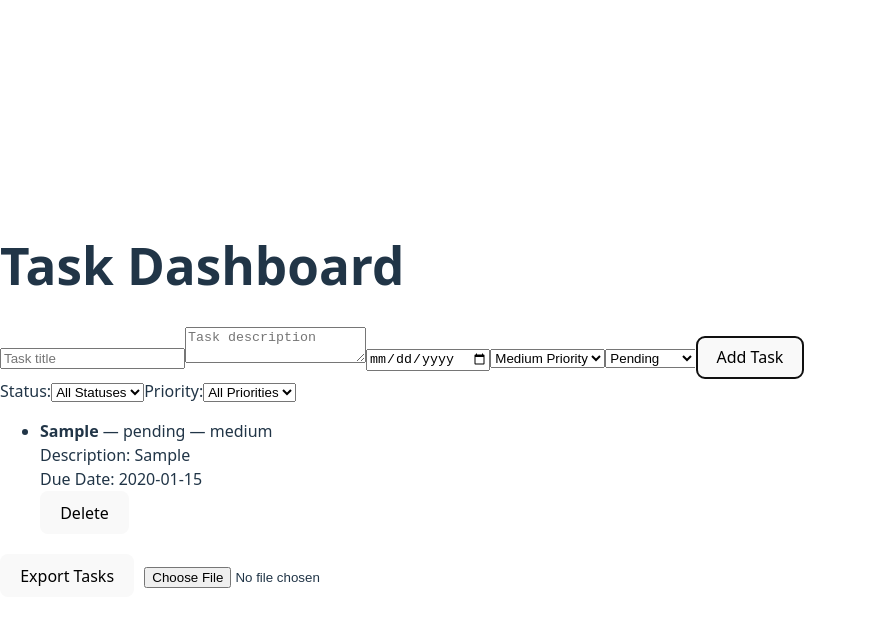
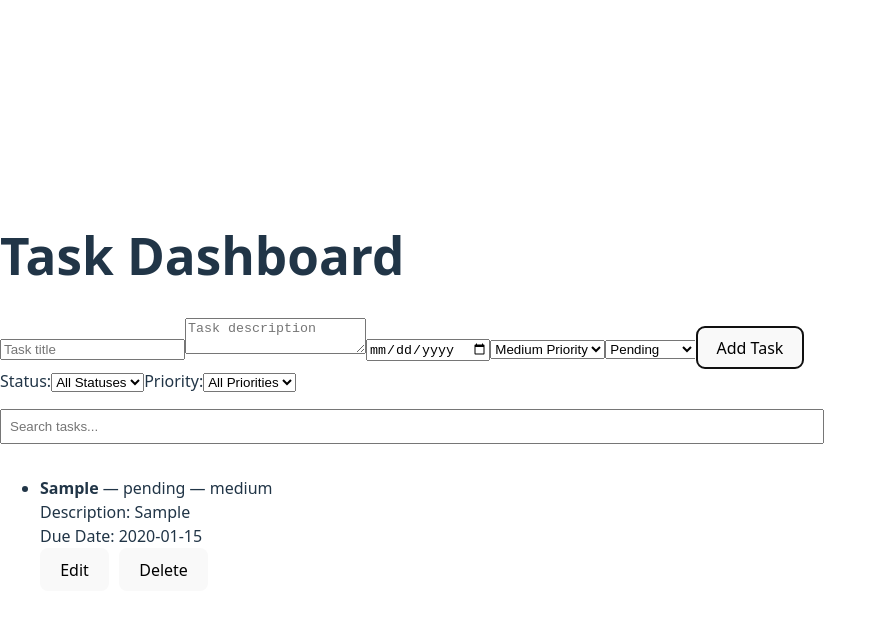
Before and after one commit to sporeci2000/SBA9-sporeci, a React (Vite) app: page / in a window 1280 px wide. Both pictures are taken after typing "Sample", "Sample", "2020-01-15" into the empty fields and a click on the button "Add Task". Shown: the top 626 px of the page, without its empty margins (0-887 px from the left). Built offline with nearby package versions, Linux system fonts and the light colour scheme.

Commit message:
Search bar

```diff
--- a/src/components/Dashboard/Dashboard.tsx
+++ b/src/components/Dashboard/Dashboard.tsx
@@ -4,30 +4,26 @@ import { TaskForm } from '../TaskForm/TaskForm';
 import { TaskFilter } from '../TaskFilter/TaskFilter';
 import { TaskList } from '../TaskList/TaskList';
 
+const STORAGE_KEY = 'task_dashboard_tasks';
+
 export const Dashboard: React.FC = () => {
-    console.log('Rendering Dashboard');
+    const [tasks, setTasks] = useState<Task[]>([]);
+    const [filter, setFilter] = useState<{ status?: TaskStatus; priority?: TaskPriority }>({});
+    const [searchTerm, setSearchTerm] = useState('');
 
-    // Load initial tasks from localStorage or start with empty array
-    const [tasks, setTasks] = useState<Task[]>(() => {
-        const saved = localStorage.getItem('tasks');
-        if (saved) {
-            try {
-                return JSON.parse(saved) as Task[];
-            } catch {
-                return [];
-            }
+    // Load tasks from localStorage on mount
+    useEffect(() => {
+        const stored = localStorage.getItem(STORAGE_KEY);
+        if (stored) {
+            setTasks(JSON.parse(stored));
         }
-        return [];
-    });
+    }, []);
 
-    const [filter, setFilter] = useState<{ status?: TaskStatus; priority?: TaskPriority }>({});
-
-    // Save tasks to localStorage whenever tasks state changes
+    // Save tasks to localStorage on change
     useEffect(() => {
-        localStorage.setItem('tasks', JSON.stringify(tasks));
+        localStorage.setItem(STORAGE_KEY, JSON.stringify(tasks));
     }, [tasks]);
 
-    // Add a new task
     const addTask = (data: {
         title: string;
         priority: TaskPriority;
@@ -46,76 +42,40 @@ export const Dashboard: React.FC = () => {
         setTasks((prev) => [...prev, newTask]);
     };
 
-    // Delete task by id
     const deleteTask = (id: string) => {
         setTasks((prev) => prev.filter((task) => task.id !== id));
     };
 
-    // Update filter state
     const handleFilterChange = (filters: { status?: TaskStatus; priority?: TaskPriority }) => {
         setFilter(filters);
     };
 
-    // Filter tasks according to status and priority filter
+    // Filter by status, priority, AND search term
     const filteredTasks = tasks.filter((task) => {
         const statusMatches = filter.status ? task.status === filter.status : true;
         const priorityMatches = filter.priority ? task.priority === filter.priority : true;
-        return statusMatches && priorityMatches;
+        const searchMatches = task.title.toLowerCase().includes(searchTerm.toLowerCase());
+        return statusMatches && priorityMatches && searchMatches;
     });
-
-    // Export tasks to JSON file
-    const exportTasks = () => {
-        const dataStr = JSON.stringify(tasks, null, 2);
-        const blob = new Blob([dataStr], { type: 'application/json' });
-        const url = URL.createObjectURL(blob);
-        const link = document.createElement('a');
-        link.href = url;
-        link.download = 'tasks_backup.json';
-        link.click();
-        URL.revokeObjectURL(url);
-    };
-
-    // Import tasks from JSON file
-    const importTasks = (event: React.ChangeEvent<HTMLInputElement>) => {
-        const file = event.target.files?.[0];
-        if (!file) return;
-
-        const reader = new FileReader();
-        reader.onload = (e) => {
-            try {
-                const json = e.target?.result;
-                if (typeof json === 'string') {
-                    const importedTasks: Task[] = JSON.parse(json);
-                    if (Array.isArray(importedTasks)) {
-                        setTasks(importedTasks);
-                    } else {
-                        alert('Invalid tasks file');
-                    }
-                }
-            } catch {
-                alert('Failed to load tasks: Invalid JSON');
-            }
-        };
-        reader.readAsText(file);
-    };
 
     return (
         <div>
             <h1>Task Dashboard</h1>
+
             <TaskForm onAddTask={addTask} />
+
             <TaskFilter onFilterChange={handleFilterChange} />
+
+            {/* Search bar */}
+            <input
+                type="text"
+                placeholder="Search tasks..."
+                value={searchTerm}
+                onChange={(e) => setSearchTerm(e.target.value)}
+                style={{ marginTop: '1rem', marginBottom: '1rem', padding: '0.5rem', width: '100%' }}
+            />
+
             <TaskList tasks={filteredTasks} onDelete={deleteTask} />
-
-            {/* Export & Import Controls */}
-            <div style={{ marginTop: '20px' }}>
-                <button onClick={exportTasks}>Export Tasks</button>
-                <input
-                    type="file"
-                    accept="application/json"
-                    onChange={importTasks}
-                    style={{ marginLeft: '10px' }}
-                />
-            </div>
         </div>
     );
 };
--- a/src/components/TaskForm/TaskForm.tsx
+++ b/src/components/TaskForm/TaskForm.tsx
@@ -1,23 +1,45 @@
-import React, { useState } from 'react';
-import type { TaskPriority, TaskStatus } from '../../types';
+import React, { useState, useEffect } from 'react';
+import type { Task, TaskPriority, TaskStatus } from '../../types';
 
 interface TaskFormProps {
-    onAddTask: (task: {
-        title: string;
-        priority: TaskPriority;
-        status: TaskStatus;
-        description: string;
-        dueDate: string;
-    }) => void;
+    onAddTask: (task: Omit<Task, 'id'>) => void;
+    onUpdateTask?: (task: Task) => void;
+    editingTask?: Task | null;
+    cancelEdit?: () => void;
 }
 
-export const TaskForm: React.FC<TaskFormProps> = ({ onAddTask }) => {
+export const TaskForm: React.FC<TaskFormProps> = ({
+    onAddTask,
+    onUpdateTask,
+    editingTask,
+    cancelEdit,
+}) => {
     const [title, setTitle] = useState('');
     const [priority, setPriority] = useState<TaskPriority>('medium');
     const [status, setStatus] = useState<TaskStatus>('pending');
     const [description, setDescription] = useState('');
     const [dueDate, setDueDate] = useState('');
     const [error, setError] = useState('');
+
+    // When editingTask changes, update form fields
+    useEffect(() => {
+        if (editingTask) {
+            setTitle(editingTask.title);
+            setPriority(editingTask.priority);
+            setStatus(editingTask.status);
+            setDescription(editingTask.description);
+            setDueDate(editingTask.dueDate);
+            setError('');
+        } else {
+            // Reset form if no task editing
+            setTitle('');
+            setPriority('medium');
+            setStatus('pending');
+            setDescription('');
+            setDueDate('');
+            setError('');
+        }
+    }, [editingTask]);
 
     const handleSubmit = (e: React.FormEvent) => {
         e.preventDefault();
@@ -27,16 +49,27 @@ export const TaskForm: React.FC<TaskFormProps> = ({ onAddTask }) => {
             return;
         }
 
+        if (editingTask && onUpdateTask) {
+            onUpdateTask({
+                id: editingTask.id,
+                title,
+                priority,
+                status,
+                description,
+                dueDate,
+            });
+        } else {
+            onAddTask({ title, priority, status, description, dueDate });
+        }
 
-        onAddTask({ title, priority, status, description, dueDate });
-
-        // Clear form
-        setTitle('');
-        setPriority('medium');
-        setStatus('pending');
-        setDescription('');
-        setDueDate('');
-        setError('');
+        if (!editingTask) {
+            // Reset only if adding new task
+            setTitle('');
+            setPriority('medium');
+            setStatus('pending');
+            setDescription('');
+            setDueDate('');
+        }
     };
 
     return (
@@ -67,7 +100,14 @@ export const TaskForm: React.FC<TaskFormProps> = ({ onAddTask }) => {
                 <option value="in-progress">In Progress</option>
                 <option value="completed">Completed</option>
             </select>
-            <button type="submit">Add Task</button>
+
+            <button type="submit">{editingTask ? 'Save Task' : 'Add Task'}</button>
+            {editingTask && cancelEdit && (
+                <button type="button" onClick={cancelEdit} style={{ marginLeft: '10px' }}>
+                    Cancel
+                </button>
+            )}
+
             {error && <p style={{ color: 'red' }}>{error}</p>}
         </form>
     );
--- a/src/components/TaskList/TaskItem.tsx
+++ b/src/components/TaskList/TaskItem.tsx
@@ -4,9 +4,10 @@ import type { Task } from '../../types';
 interface TaskItemProps {
     task: Task;
     onDelete: (id: string) => void;
+    onEdit: (task: Task) => void; // new prop
 }
 
-export const TaskItem: React.FC<TaskItemProps> = ({ task, onDelete }) => (
+export const TaskItem: React.FC<TaskItemProps> = ({ task, onDelete, onEdit }) => (
     <li>
         <strong>{task.title}</strong> — {task.status} — {task.priority}
         <br />
@@ -14,6 +15,9 @@ export const TaskItem: React.FC<TaskItemProps> = ({ task, onDelete }) => (
         <br />
         Due Date: {task.dueDate || 'No due date'}
         <br />
-        <button onClick={() => onDelete(task.id)}>Delete</button>
+        <button onClick={() => onEdit(task)}>Edit</button>
+        <button onClick={() => onDelete(task.id)} style={{ marginLeft: '10px' }}>
+            Delete
+        </button>
     </li>
 );
--- a/src/components/TaskList/TaskList.tsx
+++ b/src/components/TaskList/TaskList.tsx
@@ -5,12 +5,13 @@ import { TaskItem } from './TaskItem';
 interface TaskListProps {
     tasks: Task[];
     onDelete: (id: string) => void;
+    onEdit: (task: Task) => void; // new prop
 }
 
-export const TaskList: React.FC<TaskListProps> = ({ tasks, onDelete }) => (
+export const TaskList: React.FC<TaskListProps> = ({ tasks, onDelete, onEdit }) => (
     <ul>
-        {tasks.map(task => (
-            <TaskItem key={task.id} task={task} onDelete={onDelete} />
+        {tasks.map((task) => (
+            <TaskItem key={task.id} task={task} onDelete={onDelete} onEdit={onEdit} />
         ))}
     </ul>
 );
```
